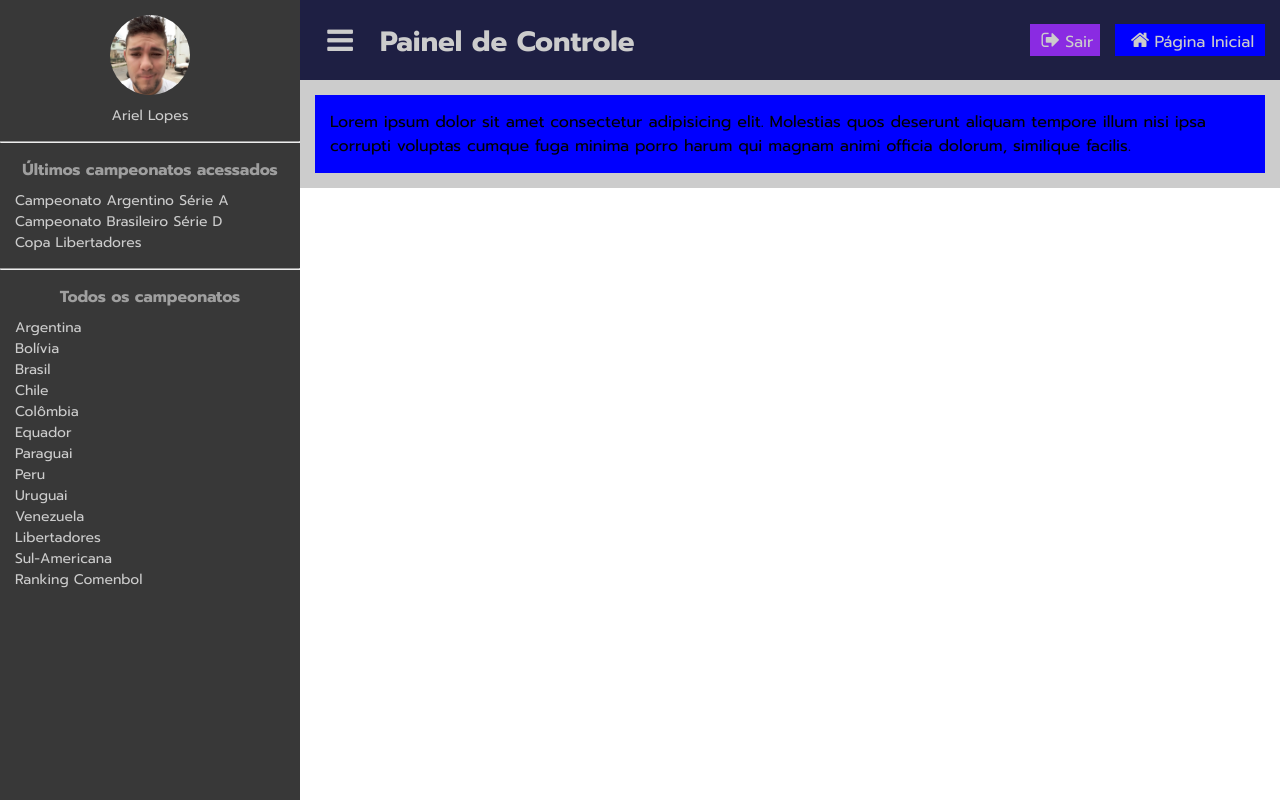
After one commit to ariellopesdev/campeonatos, a PHP site: page /painel/index.html in a window 1280 px wide. The commit adds this page. Run offline with PHP 8.4, Linux system fonts and the light colour scheme.

Commit message:
Painel de Controle

```diff
--- a/painel/css/styles.css
+++ b/painel/css/styles.css
@@ -39,41 +39,103 @@ aside{
     position: fixed;
     width:300px;
     height: 100%;
-    background-color: green;
-    overflow-y: visible;
+    background-color: rgb(56, 56, 56);
+    overflow-y: scroll;
+}
+aside .box-aside{
+    display: flex;
+    flex-direction: column;
+}
+aside .profile{
+    justify-content: center;
+    align-items: center;
+    padding: 15px 0;
+}
+aside .profile img{
+    width: 80px;
+    height: 80px;
+    border-radius: 50%;
+}
+aside .profile p{
+    margin-top: 10px;
+    color: #ccc;
+    font-size: 14px;
+}
+aside .lastaccess,
+aside .all{
+    padding: 15px;
+}
+aside .lastaccess h2,
+aside .all h2{
+    color: #9f9f9f;
+    text-align: center;
+    font-size: 16px;
+    margin-bottom: 8px;
+}
+aside .lastaccess a,
+aside .all a{
+    color: #ccc;
+    font-size: 14px;
+    text-decoration: none;
 }
 #main{
-    background-color: red;
+    background-color: rgb(30, 31, 67);
     height: 100%;
     width:calc(100% - 300px);
     overflow-y:visible;
 }
 #main header{
-    background-color:blue;
     height:80px;
 }
 #main header i{
     width: 30px;
     margin: 25px 25px;
     font-size: 30px;
-    background-color: orange;
     display: flex;
     justify-content:center;
     align-items:center;
+    color: #ccc;
 }
 #main header h1{
+    margin-top: 20px;
+    height: 40px;
     width: 400px;
     font-size: 28px;
-    background-color: pink;
+    color: #ccc;
 }
 #main header button{
-
+    padding: 6px;
+    margin-right: 15px;
+    margin-top: 24px;
+    height: 32px;
+    border: none;
+}
+#main header #initialpage{
+    width: 150px;
+    background-color: blue;
+}
+#main header #getout{
+    width: 70px;
+    background-color: blueviolet;
 }
 #main header button a{
-
+    font-size: 16px;
+    color:#ccc;
+    text-decoration: none;
+}
+#main header button a:visited{
+    text-decoration: none;
 }
 #main header button a i{
     font-size: 20px;
-    margin: 0;
+    margin: 0 5px;
     display: inline;
 }
+#main main .container-main{
+    padding: 15px;
+    background-color: #ccc;
+}
+#main main .container-main p{
+    padding: 15px;
+    background-color: blue;
+}
--- /dev/null
+++ b/painel/index.html
@@ -0,0 +1,72 @@
+<!DOCTYPE html>
+<html lang="en">
+
+<head>
+    <meta charset="UTF-8">
+    <meta http-equiv="X-UA-Compatible" content="IE=edge">
+    <meta name="viewport" content="width=device-width, initial-scale=1.0">
+    <link rel="stylesheet" href="css/font-awesome.min.css">
+    <link
+        href="https://fonts.googleapis.com/css2?family=Prompt:ital,wght@0,100;0,200;0,300;0,400;0,500;0,600;0,700;0,800;0,900;1,100;1,200;1,300;1,400;1,500;1,600;1,700;1,800;1,900&display=swap"
+        rel="stylesheet">
+    <link href="css/styles.css" rel="stylesheet" />
+    <meta http-equiv="pragma" content="no-cache" />
+    <meta name="keywords" content="Criação de campeonatos de futebol randomicos, gerenciamento, criação">
+    <meta name="description" content="Criar campeonatos">
+    <meta name="author" content="Ariel Lopes">
+    <!-- <link rel="icon" href="favicon.ico" type="image/x-icon" /> -->
+    <title>Painel de Controle</title>
+</head>
+
+<body>
+    <aside class="left">
+        <div class="box-aside profile">
+            <img src="imagens/perfil.jpg" alt="">
+            <p>Ariel Lopes</p>
+        </div>
+        <hr>
+        <div class="box-aside lastaccess">
+            <h2>Últimos campeonatos acessados</h2>
+            <a href="">Campeonato Argentino Série A</a>
+            <a href="">Campeonato Brasileiro Série D</a>
+            <a href="">Copa Libertadores</a>
+        </div>
+        <hr>
+        <div class="box-aside all">
+            <h2>Todos os campeonatos</h2>
+            <a href="">Argentina</a>
+            <a href="">Bolívia</a>
+            <a href="">Brasil</a>
+            <a href="">Chile</a>
+            <a href="">Colômbia</a>
+            <a href="">Equador</a>
+            <a href="">Paraguai</a>
+            <a href="">Peru</a>
+            <a href="">Uruguai</a>
+            <a href="">Venezuela</a>
+            <a href="">Libertadores</a>
+            <a href="">Sul-Americana</a>
+            <a href="">Ranking Comenbol</a>
+        </div>
+    </aside>
+    <section class="right" id="main">
+        <header>
+            <i class="fa fa-bars left" aria-hidden="true"></i>
+            <h1 class="left">Painel de Controle</h1>
+            <button id="initialpage" class="right"><a href="#"><i class="fa fa-home" aria-hidden="true"></i>Página
+                    Inicial</a></button>
+            <button id="getout" class="right"><a href="#"><i class="fa fa-sign-out"
+                        aria-hidden="true"></i>Sair</a></button>
+        </header>
+        <main>
+            <section class="container-main">
+                <p>Lorem ipsum dolor sit amet consectetur adipisicing elit. Molestias quos deserunt aliquam tempore
+                    illum nisi ipsa corrupti voluptas cumque fuga minima porro harum qui magnam animi officia dolorum,
+                    similique facilis.</p>
+            </section>
+        </main>
+    </section>
+    <div class="clear"></div>
+</body>
+
+</html>
```
Also changed, not shown: painel/index.php (deleted, +0 -39 lines), estilo/styles.css (line endings or trailing spaces), painel/imagens/perfil.jpg (added).
